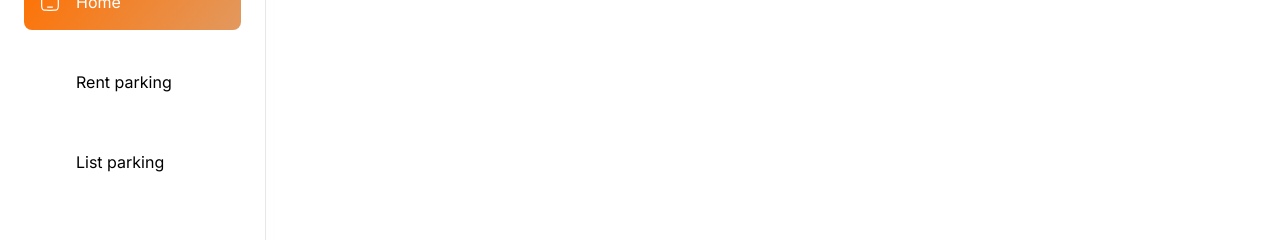
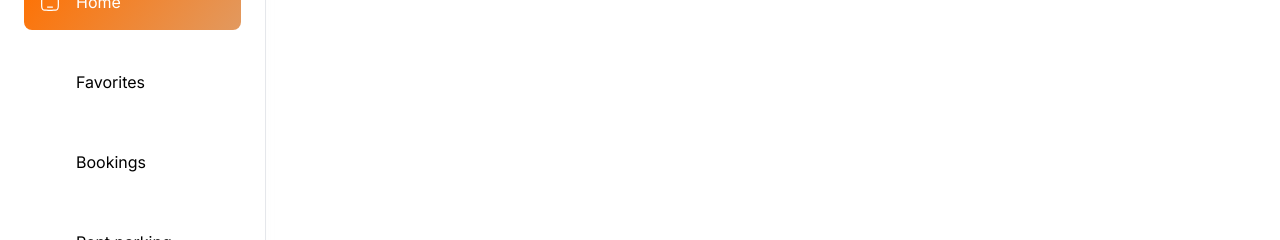
Before and after one commit to ankurshashwat/parkade, a Next.js app: page / in a window 1280 px wide. Shown: the part 170-410 px from the top of the page. Built offline with nearby package versions, Linux system fonts and the light colour scheme; no server answers.

Commit message:
added new constants

```diff
--- a/constants/index.ts
+++ b/constants/index.ts
@@ -1,4 +1,4 @@
-import type { MobileNavbar, ThemeOption } from "@/types";
+import type { FilterProps, MobileNavbar, ThemeOption } from "@/types";
 
 export const themes: ThemeOption[] = [
   { value: "light", label: "Light", icon: "/assets/icons/sun.svg" },
@@ -11,6 +11,16 @@ export const mobileNavbar: MobileNavbar[] = [
     imgURL: "/assets/icons/home.svg",
     route: "/",
     label: "Home",
+  },
+  {
+    imgURL: "/assets/icons/star.svg",
+    route: "/favorites",
+    label: "Favorites",
+  },
+  {
+    imgURL: "/assets/icons/clock.svg",
+    route: "/bookings",
+    label: "Bookings",
   },
   {
     imgURL: "/assets/icons/location.svg",
@@ -28,3 +38,8 @@ export const mobileNavbar: MobileNavbar[] = [
     label: "Profile",
   },
 ];
+
+export const ListingFilters: FilterProps[] = [
+  { name: "Recent", value: "recent" },
+  { name: "Review", value: "reviews" },
+];
```
